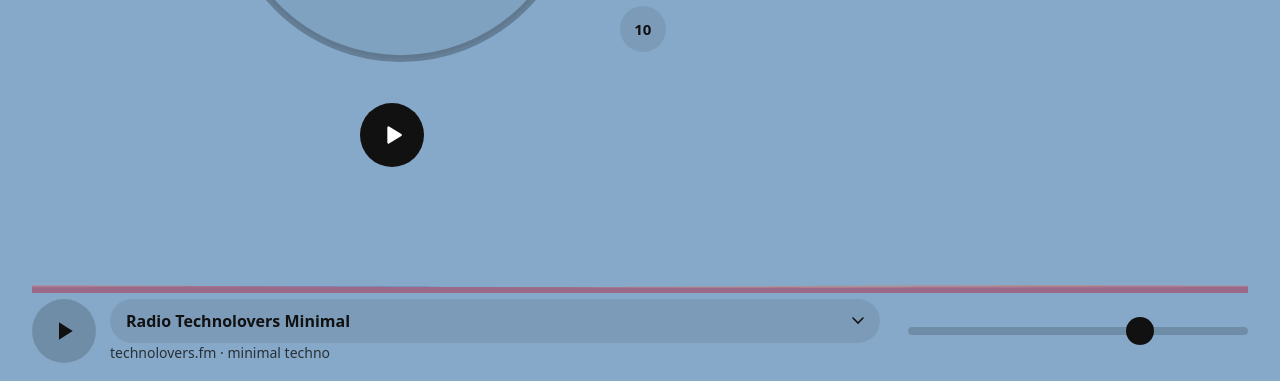
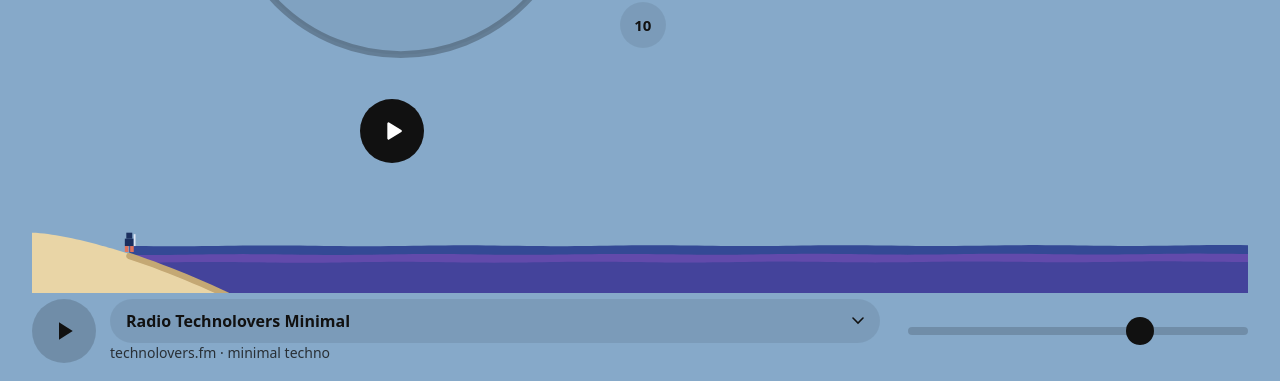
Before and after one commit to darkcapp68-web/projetfocus, a plain HTML site: page v2/index.html in a window 1280 px wide. Shown: the part 419-800 px from the top of the page. Drawn offline with Linux system fonts and the light colour scheme; no server answers.

Commit message:
2.0 : onde « plage » (sable et petit bonhomme à gauche, la puissance naît à droite en vague qui traverse jusqu'au sable) ; réglage Plage / Vagues / Barres posées
Co-Authored-By: Claude Sonnet 5.5 <noreply@anthropic.com>

```diff
--- a/v2/app.js
+++ b/v2/app.js
@@ -5,7 +5,7 @@ import { createSync } from './sync.js';
 import { createMail } from './mail.js';
 import { RHYTHMS, stepsFor, stepAt, createBreath } from './breath.js';
 
-const APP_VERSION = '15/11/2026 · 19h42';
+const APP_VERSION = '15/11/2026 · 19h50';
 
 // Écran gardé allumé pendant une séance (tablette de bureau : elle ne doit pas s'éteindre).
 let wakeLock = null, wakeBusy = false;
@@ -70,7 +70,7 @@ const DEFAULTS = {
   breathPattern: 'coherence', // rythme (voir breath.js) ; « aucun » = pas de respiration guidée
   breathSound: true, // trois sons : aigu = inspire, moyen = retiens, grave = expire
   breathVol: 60, // volume de ces sons (%)
-  waveStyle: 'vagues', // onde de la radio : vagues | posees
+  waveKind: 'plage', // onde de la radio : plage | vagues | posees
   breathShow: 'none', // la respiration se voit par : none | word | colors | both | veil
   breathLabels: true, // écrire « inspire / retiens / expire » sous le temps
   breathInspireColor: '#8fd3ff', // bleu ciel
@@ -126,7 +126,7 @@ function sanitize(raw0) {
   r.fullscreenOnBreak = !!r.fullscreenOnBreak;
   r.notifyOn = false; // notifications mises de côté pour le moment : jamais de demande d'autorisation
   r.breathPattern = pick(r.breathPattern, RHYTHMS.map((x) => x.id), DEFAULTS.breathPattern);
-  r.waveStyle = pick(r.waveStyle, ['vagues', 'posees'], DEFAULTS.waveStyle);
+  r.waveKind = pick(r.waveKind, ['plage', 'vagues', 'posees'], DEFAULTS.waveKind);
   r.breathShow = pick(r.breathShow, ['none', 'word', 'colors', 'both', 'veil'], DEFAULTS.breathShow);
   r.breakMusic = pick(r.breakMusic, ['radio', 'silence', 'calme'], DEFAULTS.breakMusic);
   r.breathVol = num(r.breathVol, 0, 100, DEFAULTS.breathVol);
@@ -284,7 +284,9 @@ const wave = (() => {
   // tablette de bureau, l'onde seule prenait 16 ms par image et faisait tomber l'ensemble à 25 images/s,
   // par à-coups. `df` = nombre d'images de 60 Hz écoulées depuis le dernier dessin : les retombées et
   // l'adaptation de sensibilité gardent la même vitesse réelle.
-  let lastDraw = 0, ink = '#111', inkAge = -1;
+  let lastDraw = 0, ink = '#111', inkAge = -1, pNow = 0.05, pAvg = 0.4;
+  const HM = 260, hist = new Float32Array(HM).fill(0.05); // la puissance des ~8 dernières secondes (plage)
+  const wetLine = [];
   function frame(t) {
     raf = 0;
     const live = wantOn && !player.paused && an && !document.hidden;
@@ -308,7 +310,17 @@ const wave = (() => {
       for (let i = 1; i < 200; i++) top = Math.max(top, freq[i]);
       peak = Math.max(top, peak - 0.04 * df); // redescend doucement : une musique calme bouge aussi
       level = (i) => Math.min(1, Math.max(0, (freq[i] - (peak - 42)) / 42));
-    }
+      // Puissance globale du moment (graves surtout, un peu de médiums) pour la plage : 0 à 1.
+      let bass = 0, mids = 0;
+      for (let i = 2; i < 30; i++) bass += level(i);
+      for (let i = 30; i < 120; i++) mids += level(i);
+      // Seul l'écart avec la puissance moyenne récente compte (sinon une musique toujours forte donnerait une mer plate) :
+      // au niveau moyen, une vague moyenne ; au-dessus, une grosse ; en dessous, une petite.
+      const x = 0.65 * bass / 28 + 0.35 * mids / 90;
+      pAvg += (x - pAvg) * Math.min(1, 0.02 * df);
+      pNow = Math.min(1, Math.max(0.05, 0.35 + (x - pAvg) * 9));
+    } else pNow = 0.05;
+    hist.copyWithin(0, 1); hist[HM - 1] = pNow;
     const mid = H / 2, step = 7 * k, bw = 3.4 * k, n = Math.floor(W / step);
     g.clearRect(0, 0, W, H);
     // Hauteur de chaque barre (demi-hauteur), puis lissage entre voisines : la silhouette
@@ -339,16 +351,15 @@ const wave = (() => {
     if (!(++inkAge % 60)) ink = getComputedStyle(document.body).getPropertyValue('--fg').trim() || '#111';
     g.fillStyle = ink;
     const lv = (i, m) => Math.min(1, 1.5 * h[Math.floor(i * n / m)] / mid);
-    if (S.waveStyle === 'posees') {
+    if (S.waveKind === 'posees') {
       const st = 9 * k, w = 5 * k, m = Math.floor(W / st);
       for (let i = 0; i < m; i++) {
         const l = lv(i, m), a = Math.max(w, l * H * 0.85);
         g.globalAlpha = 0.5 + 0.4 * l;
         pill(i * st + (st - w) / 2, H - a - 4 * k, w, a);
       }
-    } else {
+    } else if (S.waveKind === 'vagues') {
       const t = performance.now() / 1000, m = 200, base = H - 4 * k;
-      // Couleurs choisies par l'utilisateur (15/11, prototype C) : indigo, violet, et une touche de corail sur la vague du dessus.
       const cols = ['#2c3f8f', '#6a4bb0', '#e0735c'];
       for (let j = 0; j < 3; j++) {
         g.globalAlpha = 0.45;
@@ -363,6 +374,54 @@ const wave = (() => {
         g.closePath();
         g.fill();
       }
+    } else {
+      // Plage (15/11, choix de l'utilisateur, prototype C) : le sable à gauche, avec le petit bonhomme ; la mer arrive
+      // par la droite. La puissance du moment naît au bord droit sous forme d'une vague, qui traverse l'écran jusqu'au
+      // sable (petite puissance, petite vague ; grosse puissance, grosse vague, les unes après les autres). Les vagues
+      // s'arrêtent au bonhomme, qui saute quand l'une d'elles lui arrive aux pieds. Écume corail sur les crêtes, sable
+      // mouillé là où l'eau est montée.
+      const t = performance.now() / 1000, Sx = W * 0.16, N = 150, hx = Sx * 0.5;
+      const sand = (x) => H * 0.42 + H * 0.58 * Math.pow(Math.max(0, Math.min(1, x / Sx)), 1.5);
+      const env = (u, sh) => hist[HM - 1 - Math.min(HM - 1, Math.max(0, Math.round((1 - u) * (HM - 1)) + sh))];
+      const lay = [['#2c3f8f', 0.9, 0.56, 0.55, 0], ['#6a4bb0', 0.85, 0.65, 0.8, 4], ['#2c3f8f', 0.55, 0.73, 1, 9]];
+      lay.forEach(([col, al, lev, amp, sh], j) => {
+        const ys = [];
+        for (let i = 0; i <= N; i++) {
+          const u = i / N, e = env(u, sh), rip = Math.sin(u * 40 - t * 3 + j) * 0.012;
+          ys.push(H * lev - e * amp * H * 0.62 * (1 - 0.25 * (1 - u)) - rip * H * (0.3 + e));
+        }
+        g.globalAlpha = al; g.fillStyle = col;
+        g.beginPath(); g.moveTo(hx, H);
+        for (let i = 0; i <= N; i++) if (i / N * W >= hx) g.lineTo(i / N * W, ys[i]);
+        g.lineTo(W, H); g.closePath(); g.fill();
+        if (j > 0) {
+          g.lineJoin = 'round'; g.lineCap = 'round'; g.strokeStyle = '#f3a08e'; g.lineWidth = Math.max(2, H / 34);
+          for (let i = 0; i < N; i++) {
+            const e = env(i / N, sh);
+            if (e > 0.4 && i / N * W >= hx) { g.globalAlpha = Math.min(1, (e - 0.4) * 2); g.beginPath(); g.moveTo(i / N * W, ys[i]); g.lineTo((i + 1) / N * W, ys[i + 1]); g.stroke(); }
+          }
+        }
+        if (j === 1) for (let i = 0; i <= N; i++) wetLine[i] = Math.min(ys[i], wetLine[i] === undefined ? H * 2 : wetLine[i] + H * 0.003);
+      });
+      g.globalAlpha = 1;
+      g.fillStyle = '#e9d5a6';
+      g.beginPath(); g.moveTo(0, H);
+      for (let x = 0; x <= Sx; x += 4 * k) g.lineTo(x, sand(x));
+      g.lineTo(Sx, sand(Sx)); g.lineTo(Sx, H); g.closePath(); g.fill();
+      g.strokeStyle = '#c4a874'; g.lineWidth = Math.max(3, H / 17); g.lineCap = 'round';
+      g.beginPath();
+      let on = false;
+      for (let i = 0; i <= N; i++) {
+        const x = i / N * W; if (x > Sx) break;
+        const y = sand(x);
+        if (wetLine[i] !== undefined && wetLine[i] < y + H * 0.03) { on ? g.lineTo(x, y + 2 * k) : g.moveTo(x, y + 2 * k); on = true; } else on = false;
+      }
+      g.stroke();
+      // Le petit bonhomme.
+      const hy = sand(hx) - 2 * k, near = env(hx / W, 4), jump = Math.max(0, near - 0.35) * H * 0.2, u = Math.max(k, H / 70);
+      g.fillStyle = '#1b2f5e'; g.fillRect(hx - 3 * u, hy - jump - 9 * u, 6 * u, 5 * u); g.fillRect(hx - 2 * u, hy - jump - 13 * u, 4 * u, 4 * u);
+      g.fillStyle = '#e0735c'; g.fillRect(hx - 3 * u, hy - jump - 4 * u, 2.4 * u, 4 * u); g.fillRect(hx + 0.6 * u, hy - jump - 4 * u, 2.4 * u, 4 * u);
+      g.fillStyle = '#dfe7f5'; g.fillRect(hx + 3 * u, hy - jump - 12 * u, 1.2 * u, 8 * u);
     }
     g.globalAlpha = 1;
   }
@@ -376,7 +435,7 @@ const wave = (() => {
 
   addEventListener('resize', () => { if (!raf) draw(false); });
   document.addEventListener('visibilitychange', () => { if (!document.hidden && wantOn) start(); });
-  return { listen, draw, settle, start };
+  return { listen, draw, settle, start, hist };
 })();
 wave.draw(false);
 
--- a/v2/index.html
+++ b/v2/index.html
@@ -127,7 +127,7 @@
         <summary>Musiques et sons <small>radio, bruit de fond</small></summary>
         <label>Musique par défaut<select id="sel-radio"></select></label>
         <label>Bruit de fond<select id="sel-noise"></select></label>
-        <label>Onde de la radio<select data-k="waveStyle"><option value="vagues">Vagues</option><option value="posees">Barres posées</option></select></label>
+        <label>Onde de la radio<select data-k="waveKind"><option value="plage">Plage et vagues</option><option value="vagues">Vagues</option><option value="posees">Barres posées</option></select></label>
         <label>Volume du bruit de fond (%)<span class="rng"><input type="range" id="rng-noise" min="0" max="100" step="5"><output id="out-noise"></output></span></label>
         <p class="note">Le bruit de fond démarre avec « Démarrer » et s'arrête avec « Arrêter ». Le volume de la radio se règle avec le curseur du lecteur.</p>
         <details class="more">
--- a/v2/style.css
+++ b/v2/style.css
@@ -405,7 +405,7 @@ header, main, footer { position: relative; z-index: 1; }
     gap: 6px 28px;
     padding: 4px 32px 18px;
   }
-  #wave { grid-area: wave; height: 96px; }
+  #wave { grid-area: wave; height: 104px; }
   #player .radio { grid-area: radio; }
   #volume { grid-area: vol; }
 }
@@ -550,7 +550,7 @@ body.phase-break #btn-go { display: none; }
   #side { gap: 8px; width: min(420px, 40vw); padding-top: 80px; } /* la place de l'encadré du rdv est réservée : rien ne bouge quand il apparaît */
   #rdv { top: 0; bottom: auto; }
   #player { padding: 2px 24px 8px; gap: 2px 20px; grid-template-columns: 1fr 300px; }
-  #wave { height: 36px; }
+  #wave { height: 56px; }
   #btn-radio { width: 48px; height: 48px; }
   header { top: 4px; right: 8px; }
 }
```
